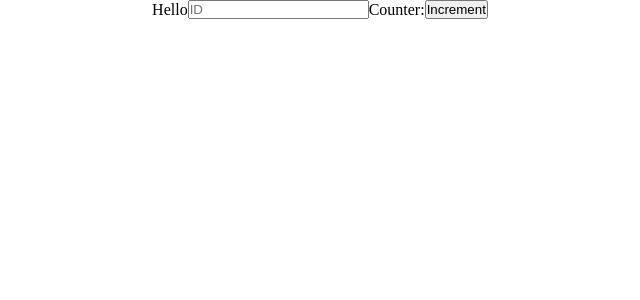
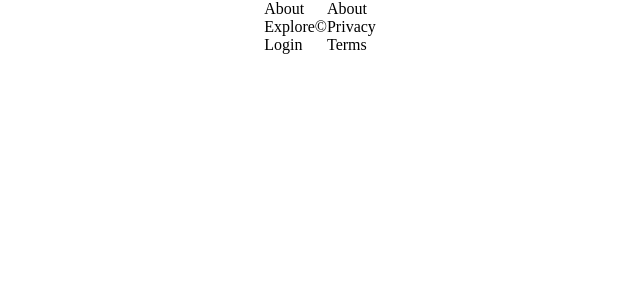
Before and after one commit to BrianHee/angular, an Angular app in the folder client/: page / in a window 1280 px wide. Shown: the top 300 px of the page, without its empty margins (320-960 px from the left). Built offline with nearby package versions, Linux system fonts and the light colour scheme.

Commit message:
landing page structure

```diff
--- a/client/src/app/app.component.html
+++ b/client/src/app/app.component.html
@@ -1,6 +1,23 @@
 <div>
-  <div>Hello</div>
-  <input type="text" placeholder="ID" />
-  <div>Counter:</div>
-  <button>Increment</button>
+  <div class="navbar">
+    <div><img /></div>
+    <div>
+      <ul>
+        <li>About</li>
+        <li>Explore</li>
+        <li>Login</li>
+      </ul>
+    </div>
+  </div>
+  <div class="blockA"><img /></div>
+  <div class="blockB"><img /></div>
+  <div class="blockC"><img /></div>
+  <div class="footer">
+    <div>©</div>
+    <ul>
+      <li>About</li>
+      <li>Privacy</li>
+      <li>Terms</li>
+    </ul>
+  </div>
 </div>
```
